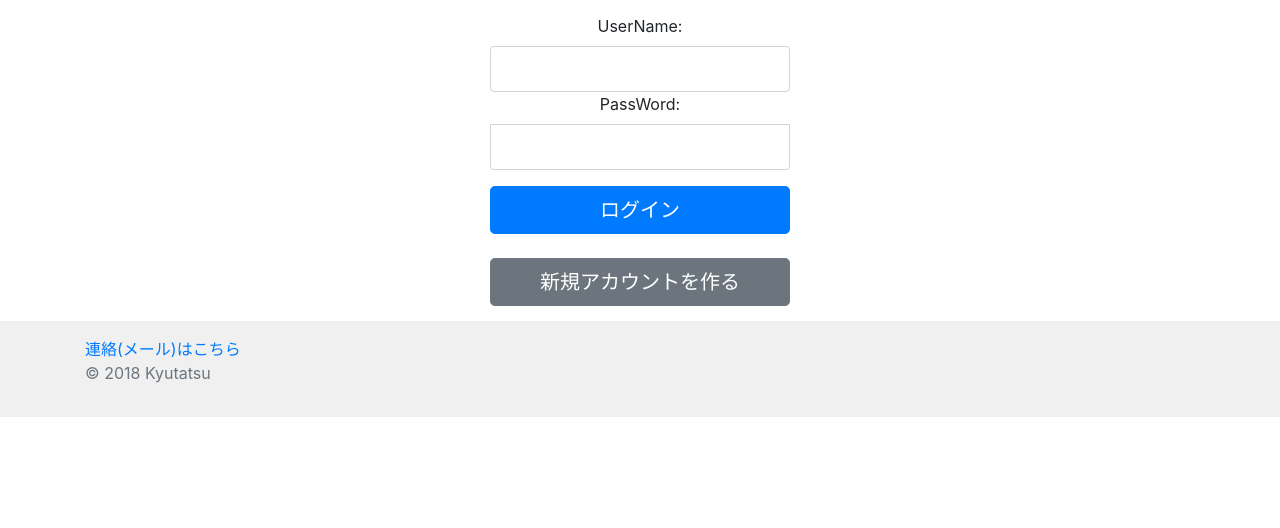
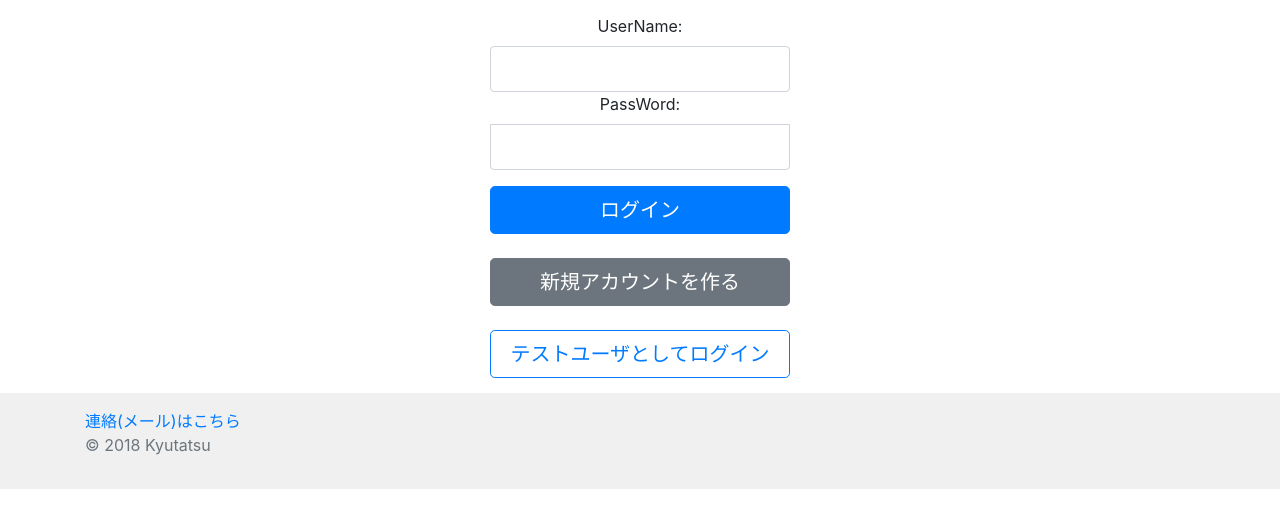
Before and after one commit to Kyutatsu/diary, a Django app: page /accounts/login/ in a window 1280 px wide. Shown: the part 57-585 px from the top of the page. Run offline with Django 3.2, Linux system fonts and the light colour scheme; some libraries are stand-ins or nearby versions.

Commit message:
テストユーザとしてログインボタンの追加
テスト用の機能制限アカウントのID, passwordをjsで書き込んでログインを
clickする。

```diff
--- a/templates/registration/login.html
+++ b/templates/registration/login.html
@@ -50,13 +50,17 @@
       <input class="form-control" type="text" name="username" id="id_username">
       <label for="id_password">PassWord:</label>
       <input class="form-control" type="password" name="password" id="id_password">
-      <button type="submit" class="btn btn-lg btn-primary btn-block mt-3" value="login">
+      <button id="login" type="submit"
+              class="btn btn-lg btn-primary btn-block mt-3" value="login">
           ログイン
       </button>
       <a class="btn btn-lg btn-secondary btn-block mt-4"
          href="{% url 'author:registration' %}?next={{ request.path }}">
         新規アカウントを作る
       </a>
+      <button id="testuserlogin" class="btn btn-lg btn-outline-primary btn-block mt-4">
+        テストユーザとしてログイン
+      </button>
       {% if next == '/accounts/logout/' %}
         <input type="hidden" name="next" value="{% url 'diary:index' %}">
       {% else %}
@@ -69,4 +73,17 @@
       </a>
     </p-->
   </div>
+  <script>
+    var testuser = document.getElementById('testuserlogin');
+    var username = document.getElementById('id_username');
+    var password = document.getElementById('id_password');
+    var login = document.getElementById('login');
+    testuser.addEventListener('click', testlogin);
+    function testlogin () {
+      // jsで書くの良く無い？ この垢は機能制限してるから良い？
+      username.setAttribute('value', 'djangotest');
+      password.setAttribute('value', 'djangotest');
+      login.click()
+    }
+  </script>
 {% endblock %}
```
